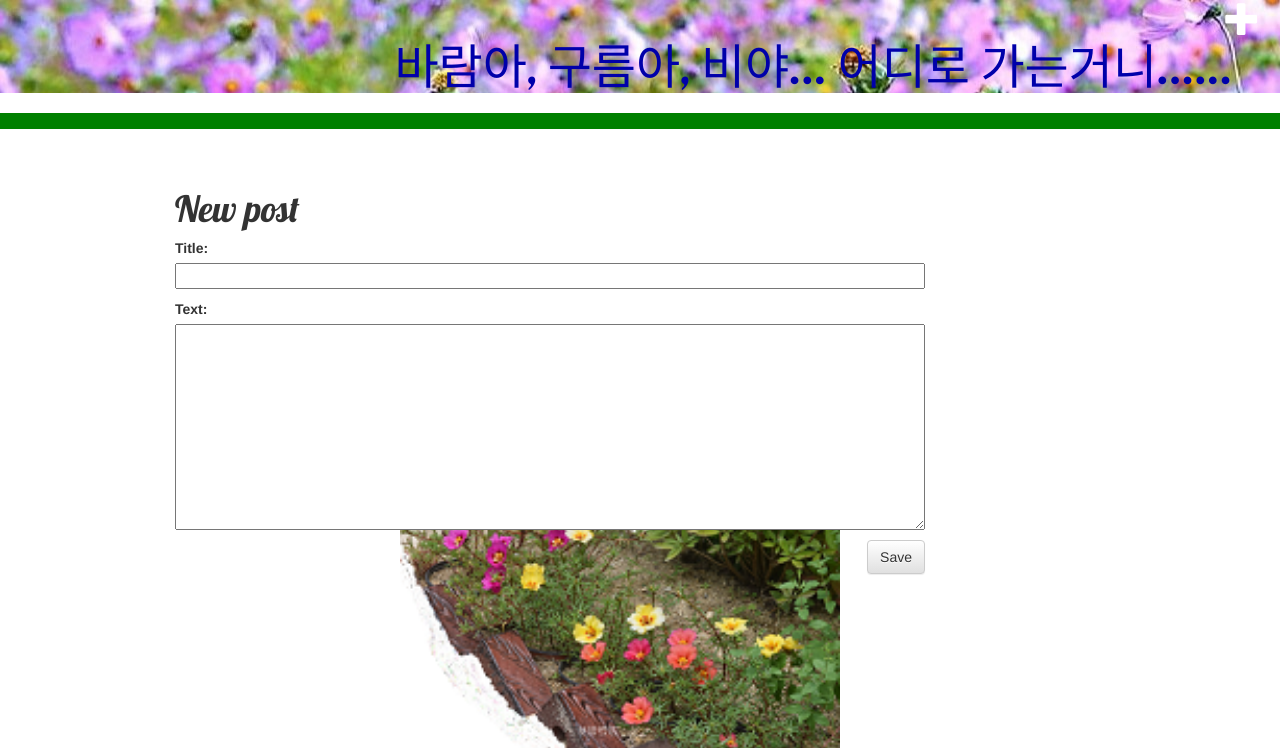
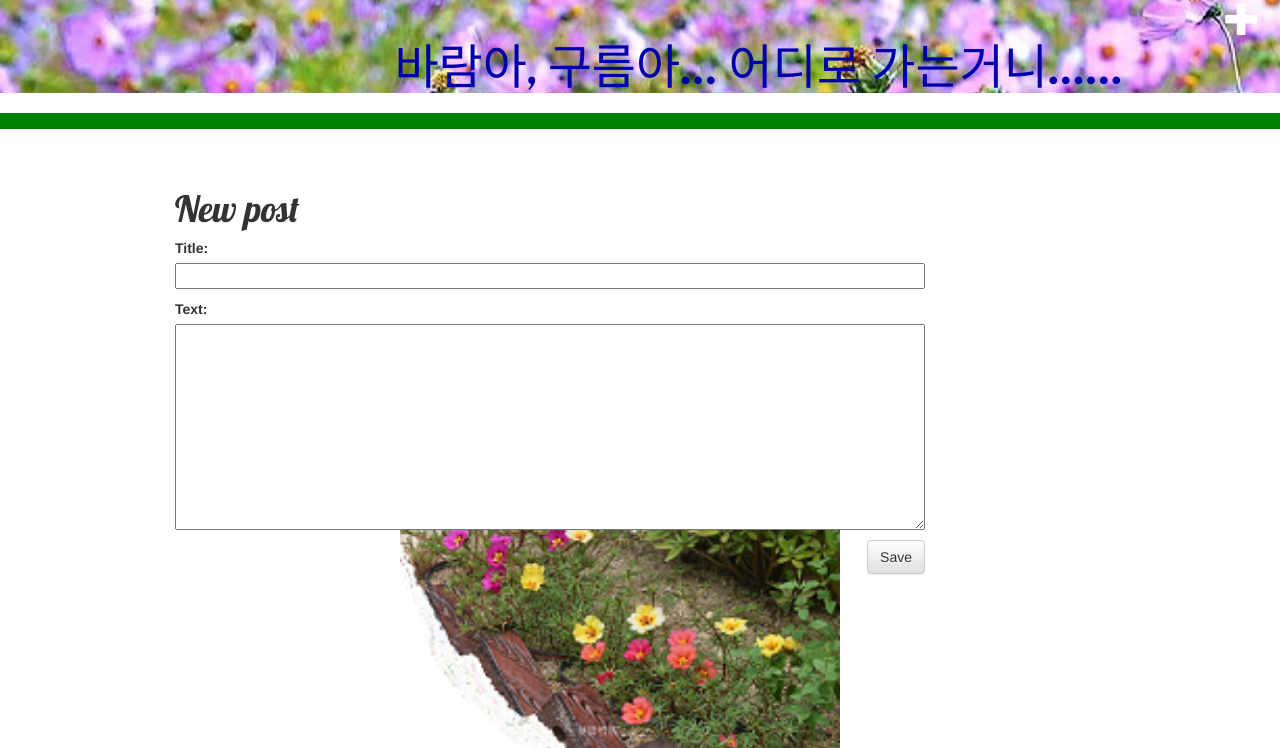
Before and after one commit to kwonwonbai/my-first-blog, a Django app: page /post/new/ in a window 1280 px wide. Shown: the top 748 px of the page. Run offline with Django 3.2, Linux system fonts and the light colour scheme; some libraries are stand-ins or nearby versions.

Commit message:
제목을 바람아, 구름아 어디로 가니...로

```diff
--- a/blog/templates/blog/base.html
+++ b/blog/templates/blog/base.html
@@ -24,7 +24,7 @@
         <div class="cover" >
             <a href="{% url 'post_new' %}" class="top-menu"><span class="glyphicon glyphicon-plus"></span></a>
             <br>
-            <h1><a href="/">&emsp;&emsp;&emsp;&emsp;&emsp;&emsp;&emsp;&emsp; 바람아, 구름아, 비야... 어디로 가는거니...... </a></h1>
+            <h1><a href="/">&emsp;&emsp;&emsp;&emsp;&emsp;&emsp;&emsp;&emsp; 바람아, 구름아... 어디로 가는거니...... </a></h1>
         </div>
 
         <hr style="border: solid 8px green;"> <!-- 수평선 넣기 -->
```
